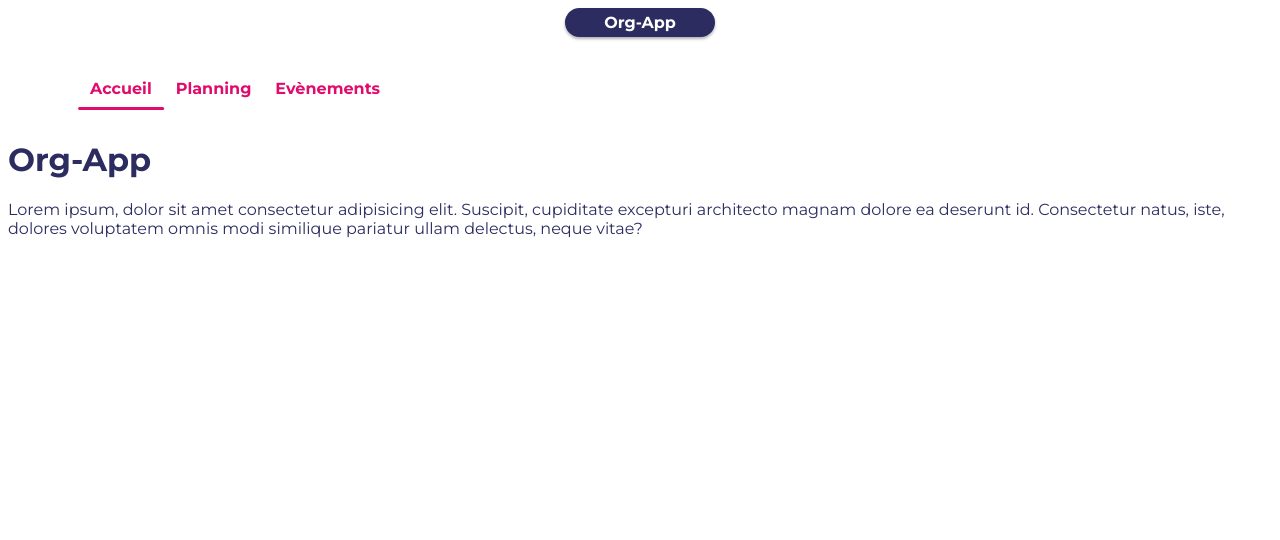
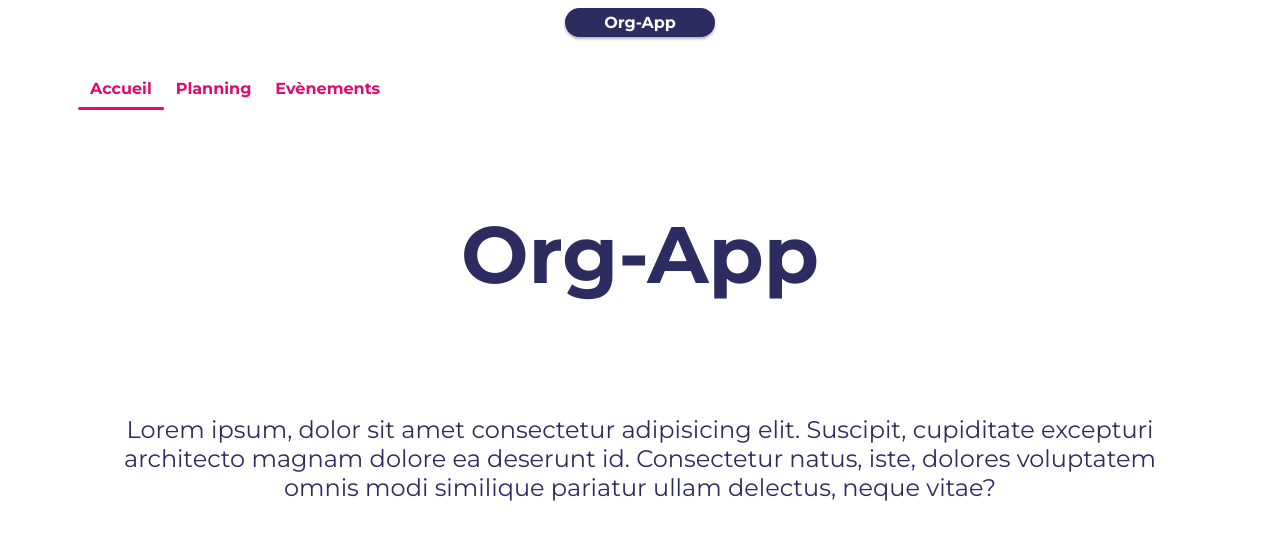
Before and after one commit to Marine-Dlf/planning-app-project, a React (Create React App) app in the folder planning-app-project/: page / in a window 1280 px wide. Shown: the top 540 px of the page. Built offline with nearby package versions, Linux system fonts and the light colour scheme.

Commit message:
Style home

```diff
--- a/planning-app-project/src/pages/Home.jsx
+++ b/planning-app-project/src/pages/Home.jsx
@@ -1,16 +1,19 @@
 import React from 'react'
 import Header from '../components/Header'
 import Navigation from '../components/Navigation'
+import '../styles/home.scss'
 
 function Home() {
   return (
     <div>
         <Header />
         <Navigation />
-        <h1>Org-App</h1>
-        <p>
-            Lorem ipsum, dolor sit amet consectetur adipisicing elit. Suscipit, cupiditate excepturi architecto magnam dolore ea deserunt id. Consectetur natus, iste, dolores voluptatem omnis modi similique pariatur ullam delectus, neque vitae?
-        </p>
+        <div className='home'>
+          <h1>Org-App</h1>
+          <p>
+              Lorem ipsum, dolor sit amet consectetur adipisicing elit. Suscipit, cupiditate excepturi architecto magnam dolore ea deserunt id. Consectetur natus, iste, dolores voluptatem omnis modi similique pariatur ullam delectus, neque vitae?
+          </p>
+        </div>
     </div>
   )
 }
--- /dev/null
+++ b/planning-app-project/src/styles/home.scss
@@ -0,0 +1,13 @@
+.home {
+    text-align: center;
+
+    h1 {
+        margin-top: 6rem;
+        font-size: 5rem;
+    }
+
+    p {
+        margin: 7rem;
+        font-size: 1.5rem;
+    }
+}
```
